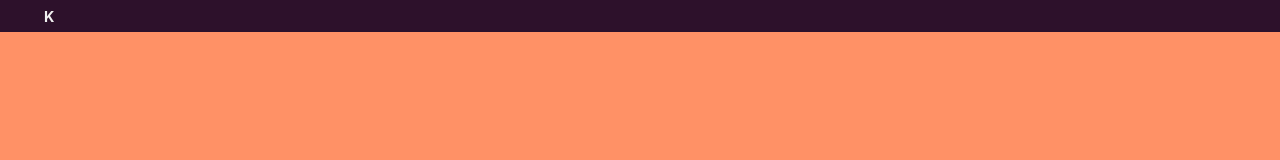
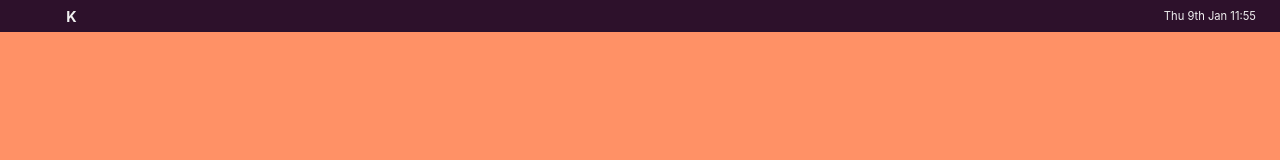
Before and after one commit to akoreh/personal, a React (Create React App) app: page / in a window 1280 px wide. Shown: the top 160 px of the page. Built offline with nearby package versions, Linux system fonts and the light colour scheme.

Commit message:
add time to topbar

```diff
--- a/package.json
+++ b/package.json
@@ -9,6 +9,7 @@
     "gsap": "^3.0.5",
     "jquery": "^3.4.1",
     "jquery.nicescroll": "^3.7.6",
+    "moment": "^2.24.0",
     "node-sass": "^4.13.0",
     "react": "^16.12.0",
     "react-dom": "^16.12.0",
--- a/src/components/TopBar/TopBar.jsx
+++ b/src/components/TopBar/TopBar.jsx
@@ -1,20 +1,25 @@
-import React from 'react';
+import React, { useContext } from 'react';
+import moment from 'moment';
+
+import { systemTimeContext } from '../../store/SystemTimeProvider';
 
 import { C } from '../../util';
 
 import cls from './TopBar.module.scss';
 
-const TopBar = () => (
-    <nav className={cls.topBar}>
+const TopBar = () => {
+    const systemTime = useContext(systemTimeContext);
+
+    return <nav className={cls.topBar}>
         <div className={cls.left}>
             <h1 className={C(cls.brand, 'no-select')}>K</h1>
         </div>
         <div className={cls.center}>
         </div>
         <div className={cls.right}>
-
+            <span className={cls.time}>{moment(systemTime).format('ddd Do MMM HH:mm')}</span>
         </div>
     </nav>
-);
+}
 
 export default TopBar;
--- a/src/components/TopBar/TopBar.module.scss
+++ b/src/components/TopBar/TopBar.module.scss
@@ -9,12 +9,18 @@
     background-color: $darkPurple;
     width: 100%;
     z-index: $topBarZIndex;
+    padding: 0 1.5rem;
+
+    .left,
+    .center,
+    .right {
+        display: flex;
+        align-items: center;
+    }
 
     .left {
         flex: 1;
-        display: flex;
         justify-content: center;
-        align-items: center;
 
         .brand {
             font-size: .9rem;
@@ -28,5 +34,11 @@
 
     .right {
         flex: 2;
+
+        .time {
+            font-size: .7rem;
+            font-weight: normal;
+            margin-left: auto;
+        }
     }
 }
--- a/src/index.js
+++ b/src/index.js
@@ -2,6 +2,8 @@ import React from 'react';
 import ReactDOM from 'react-dom';
 import gsap from 'gsap';
 import { ScrollToPlugin } from 'gsap/all';
+
+import StoreProvider from './store/StoreProvider';
 
 import * as serviceWorker from './serviceWorker';
 
@@ -9,7 +11,9 @@ import App from './App';
 
 import './index.scss';
 
-ReactDOM.render(<App />, document.getElementById('root'));
+ReactDOM.render(<StoreProvider>
+    <App />
+</StoreProvider>, document.getElementById('root'));
 
 gsap.registerPlugin(ScrollToPlugin);
 
--- /dev/null
+++ b/src/store/StoreProvider.jsx
@@ -0,0 +1,11 @@
+import React from 'react';
+
+import SystemTimeProvider from './SystemTimeProvider';
+
+const StoreProvider = ({children}) => (
+    <SystemTimeProvider>
+        {children}
+    </SystemTimeProvider>
+);
+
+export default StoreProvider;
--- /dev/null
+++ b/src/store/SystemTimeProvider.jsx
@@ -0,0 +1,17 @@
+import React, { createContext, useState, useEffect } from 'react';
+
+export const systemTimeContext = createContext();
+
+const SystemTimeProvider = ({ children }) => {
+    const [systemTime, setSystemTime] = useState(new Date());
+
+    useEffect(() => {
+        setInterval(() => setSystemTime(new Date()), 1000);
+    }, []);
+
+    return <systemTimeContext.Provider value={systemTime}>
+        {children}
+    </systemTimeContext.Provider>
+};
+
+export default SystemTimeProvider;
```
Also changed, not shown: 1 other file (tests, documents, lock files or other folders).
